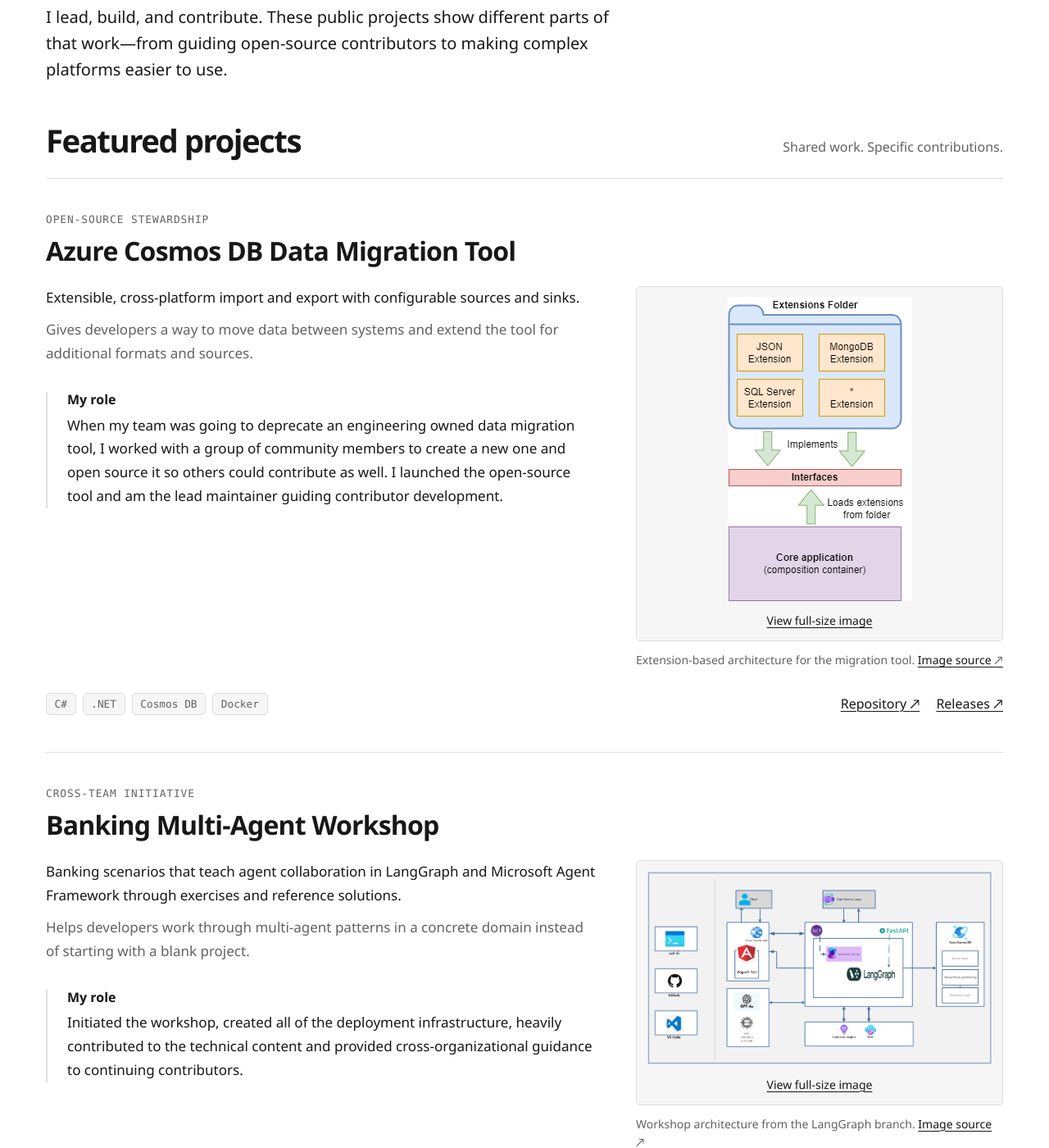
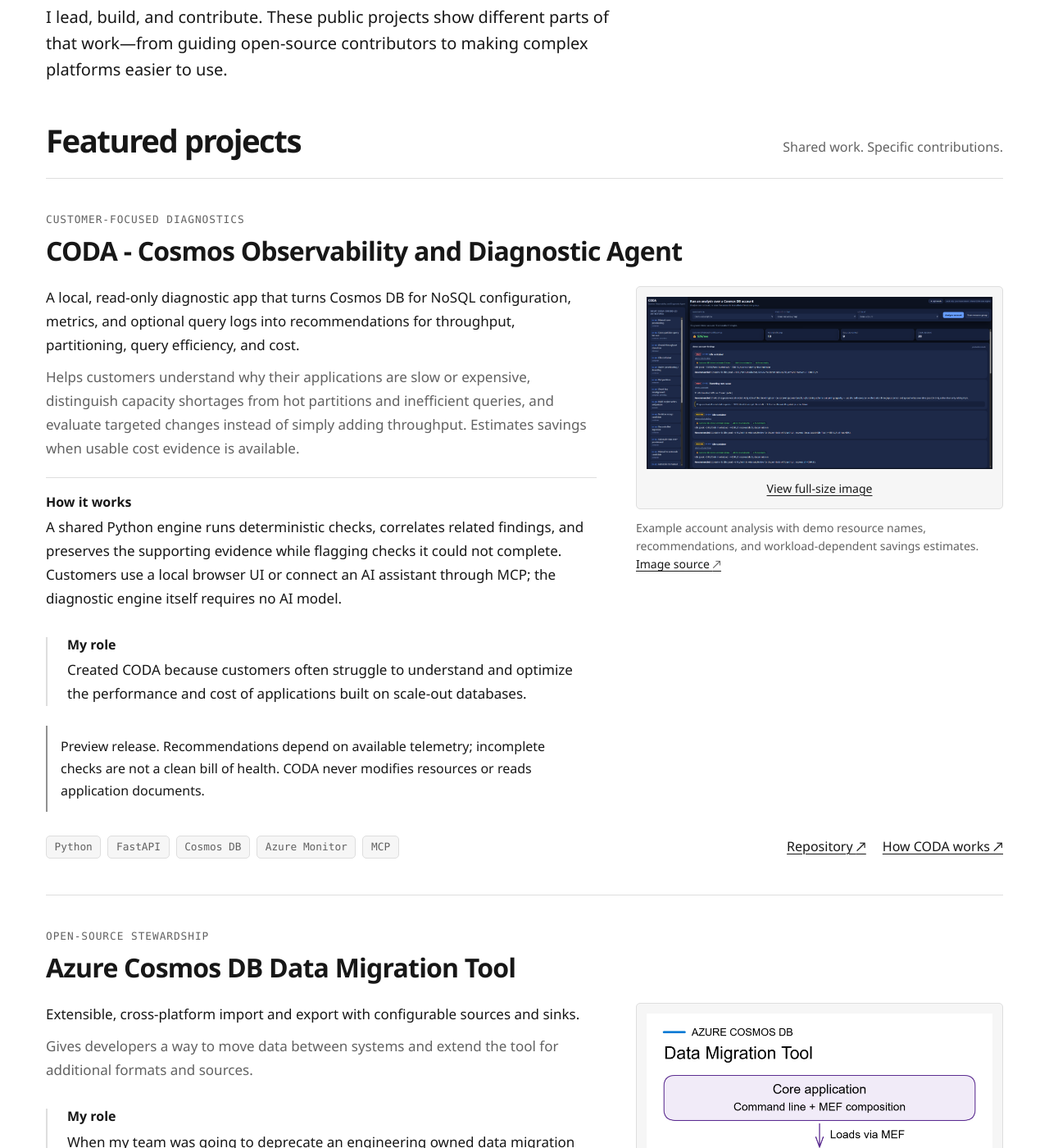
Before and after one commit to markjbrown/markjbrown.github.io, a Jekyll site: the page built from projects.md, in a window 1280 px wide and 1400 px high, scrolled down 409 px. Shown: the whole window at 82% size. Built offline with Jekyll 4.4.1, drawn with Linux system fonts in a browser that asks for light colours; some of the changed text lies outside the part shown.

Commit message:
Add CODA to portfolio and modernize migration diagram
Co-authored-by: Copilot App <223556219+Copilot@users.noreply.github.com>
Copilot-Session: fdb0fc51-bdae-4cdf-b4ae-c0bd86678eac

```diff
--- a/_data/projects.yml
+++ b/_data/projects.yml
@@ -1,3 +1,29 @@
+- id: coda
+  name: CODA - Cosmos Observability and Diagnostic Agent
+  category: Customer-focused diagnostics
+  featured: true
+  home: true
+  summary: Making scale-out database performance and cost easier to understand, with evidence-backed diagnostics and practical recommendations.
+  description: A local, read-only diagnostic app that turns Cosmos DB for NoSQL configuration, metrics, and optional query logs into recommendations for throughput, partitioning, query efficiency, and cost.
+  value: Helps customers understand why their applications are slow or expensive, distinguish capacity shortages from hot partitions and inefficient queries, and evaluate targeted changes instead of simply adding throughput. Estimates savings when usable cost evidence is available.
+  role: Created CODA because customers often struggle to understand and optimize the performance and cost of applications built on scale-out databases.
+  sample_highlight:
+    heading: How it works
+    description: A shared Python engine runs deterministic checks, correlates related findings, and preserves the supporting evidence while flagging checks it could not complete. Customers use a local browser UI or connect an AI assistant through MCP; the diagnostic engine itself requires no AI model.
+  note: "Preview release. Recommendations depend on available telemetry; incomplete checks are not a clean bill of health. CODA never modifies resources or reads application documents."
+  technologies: [Python, FastAPI, Cosmos DB, Azure Monitor, MCP]
+  repo: https://github.com/AzureCosmosDB/coda
+  detail_label: How CODA works
+  detail_url: https://github.com/AzureCosmosDB/coda/blob/main/docs/architecture.md
+  evidence_url: https://github.com/AzureCosmosDB/coda/commit/fb40321b467bf966d3ca5546077b27f4d6a428e2
+  image:
+    src: /assets/img/projects/coda-web.png
+    width: 2534
+    height: 1259
+    alt: CODA browser UI shows a demo Cosmos DB account with diagnostic findings, severity levels, estimated savings, and recommendations for idle throughput and write-heavy throttling.
+    caption: Example account analysis with demo resource names, recommendations, and workload-dependent savings estimates.
+    source_url: https://github.com/AzureCosmosDB/coda/blob/main/docs/images/coda-web.png
+
 - id: data-migration-tool
   name: Azure Cosmos DB Data Migration Tool
   category: Open-source stewardship
@@ -14,11 +40,11 @@
   evidence_url: https://github.com/AzureCosmosDB/data-migration-desktop-tool/pull/243
   image:
     src: /assets/img/projects/data-migration-architecture.png
-    width: 225
-    height: 371
-    alt: JSON, MongoDB, and SQL Server extensions implement shared interfaces and are loaded by the migration tool's core composition container.
-    caption: Extension-based architecture for the migration tool.
-    source_url: https://github.com/AzureCosmosDB/data-migration-desktop-tool/blob/main/media/application_architecture.png
+    width: 1600
+    height: 1574
+    alt: The command-line core loads source and sink extensions through MEF. Data streams from source to sink as IDataItem records. Extensions implement shared interfaces used by the core.
+    caption: A modular migration engine with MEF plug-ins, shared contracts, and asynchronous source-to-sink streaming.
+    source_url: https://github.com/AzureCosmosDB/data-migration-desktop-tool/blob/ce916950d1396dff37c0dfe958eb3ab8d6d04dd4/media/application_architecture.png
 
 - id: banking-multi-agent-workshop
   name: Banking Multi-Agent Workshop
```
Also changed, not shown: assets/img/projects/coda-web.png (added), assets/img/projects/data-migration-architecture.png, 1 other file.
